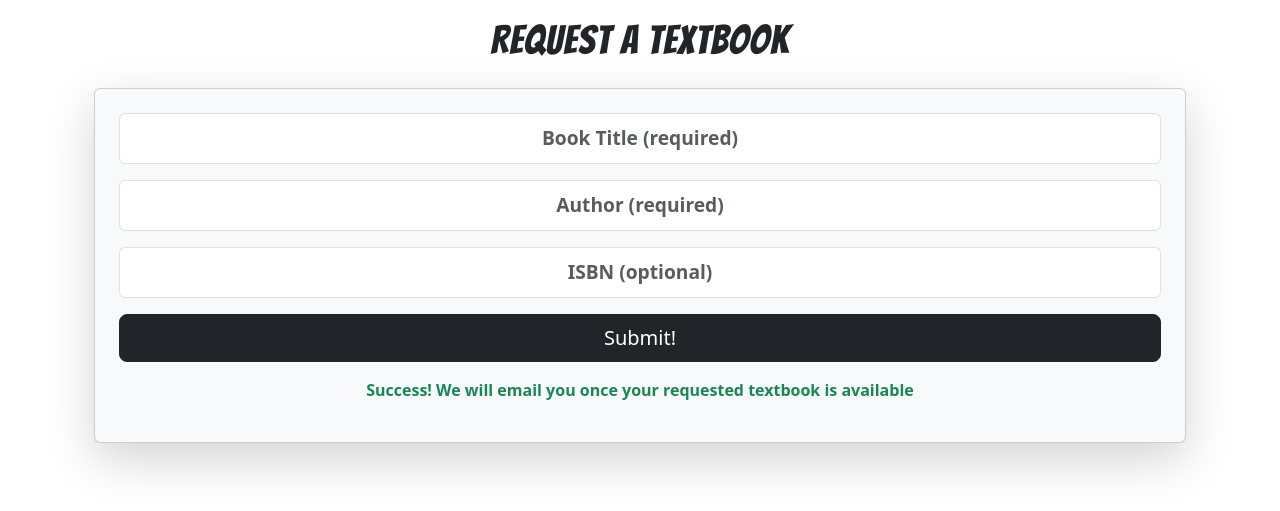
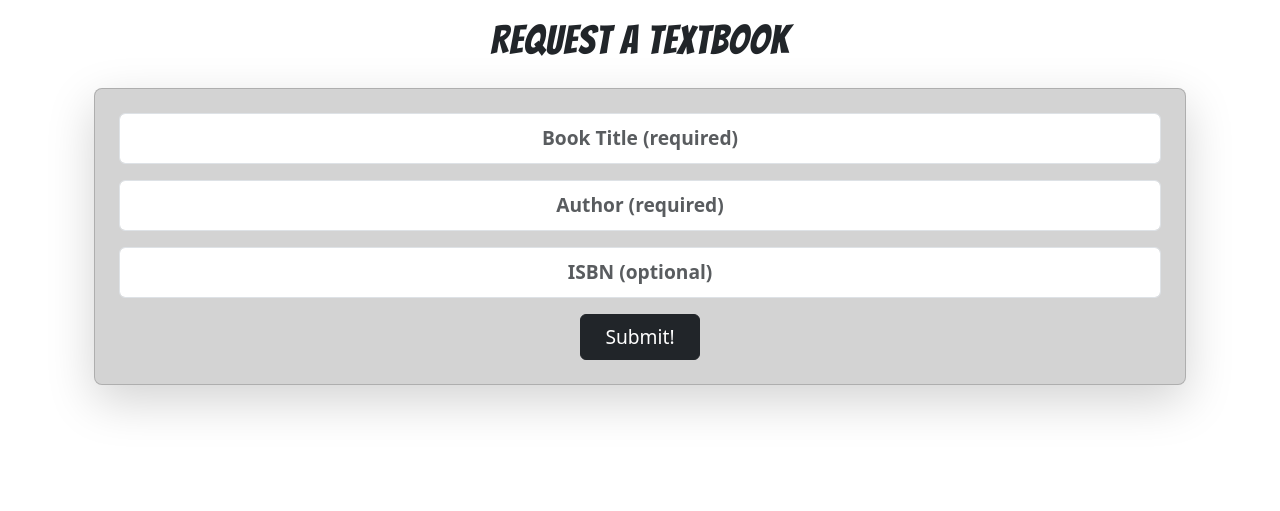
Before and after one commit to Navnedia/Textbook-X-Change, a Django app: page /wishlist/requestbook in a window 1280 px wide. Shown: the part 190-701 px from the top of the page. Run offline with Django 5.2, Linux system fonts and the light colour scheme.

Commit message:
Slight modifications to the request page UI

```diff
--- a/wishlist/templates/wishlist/requestbook.html
+++ b/wishlist/templates/wishlist/requestbook.html
@@ -16,8 +16,8 @@
     <h1 class="text-center bangers-font title-large mb-4">REQUEST A TEXTBOOK</h1>
 
     <!-- Request Form -->
-    <div class="card shadow-lg p-4 bg-light">
-        <form method="post">
+    <div class="card shadow-lg p-4 custom-grey-box">
+        <form method="post" id="requestForm">
             {% csrf_token %}
             <div class="mb-3">
                 <input type="text" class="form-control text-center fw-bold" placeholder="Book Title (required)" name="book_title" required>
@@ -29,10 +29,12 @@
                 <input type="text" class="form-control text-center fw-bold" placeholder="ISBN (optional)" name="isbn">
             </div>
             <div class="text-center">
-                <button type="submit" class="btn btn-dark btn-lg">Submit!</button>
+                <button type="submit" class="btn btn-dark px-4 py-2">Submit!</button>
             </div>
         </form>
-        <p class="text-center text-success mt-3 fw-bold">Success! We will email you once your requested textbook is available</p>
+        <p id="successMessage" class="text-center text-success mt-3 fw-bold" style="display: none;">
+            Success! We will email you once your requested textbook is available
+        </p>
     </div>
 </div>
 
@@ -52,12 +54,26 @@
         padding: 10px;
     }
 
-    .btn-lg {
-        width: 100%;
+    .btn-dark {
+        font-size: 1.2rem;
+    }
+
+    /* Darker grey box */
+    .custom-grey-box {
+        background-color: #d3d3d3; /* Medium-dark grey */
+        border-radius: 8px;
     }
 </style>
 
 <!-- Include Google Fonts -->
 <link href="https://fonts.googleapis.com/css2?family=Bangers&display=swap" rel="stylesheet">
 
+<!-- JavaScript to Show Success Message -->
+<script>
+    document.getElementById("requestForm").addEventListener("submit", function(event) {
+        event.preventDefault(); // Prevent form from actually submitting
+        document.getElementById("successMessage").style.display = "block"; // Show success message
+    });
+</script>
+
 {% endblock %}
```
